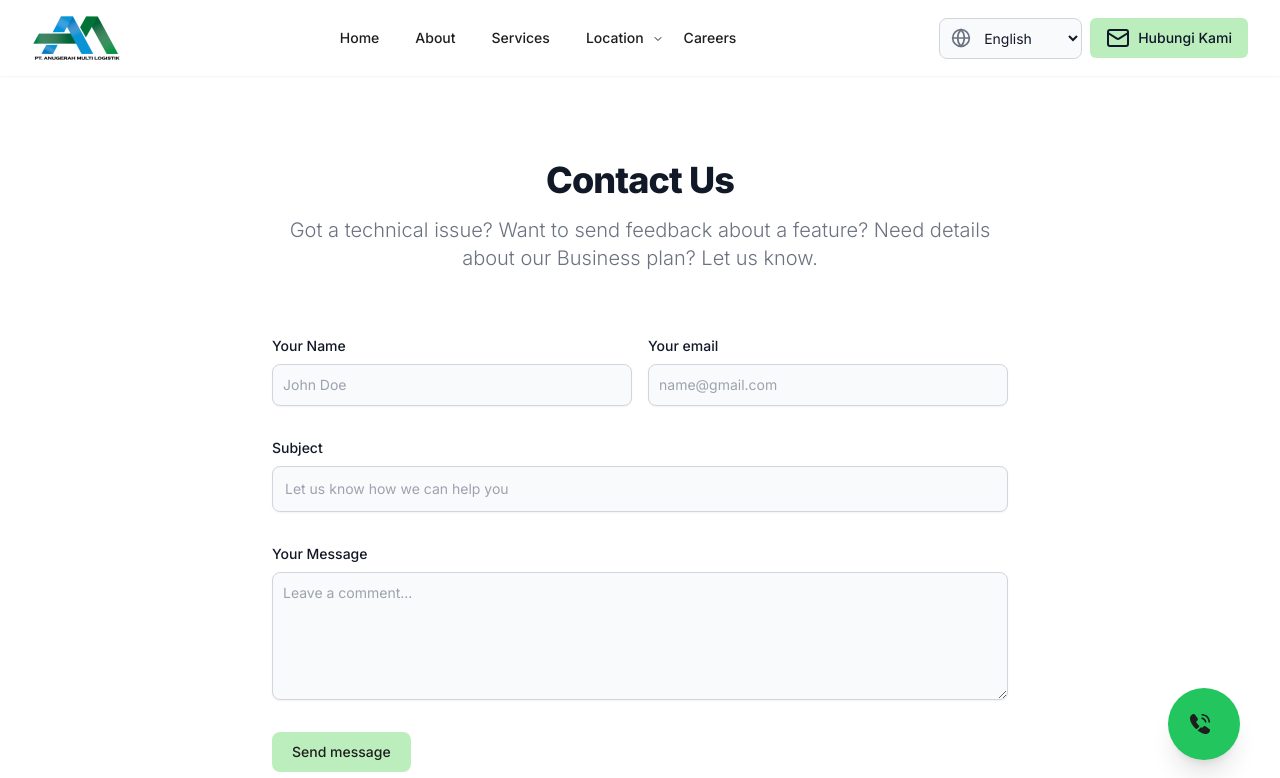
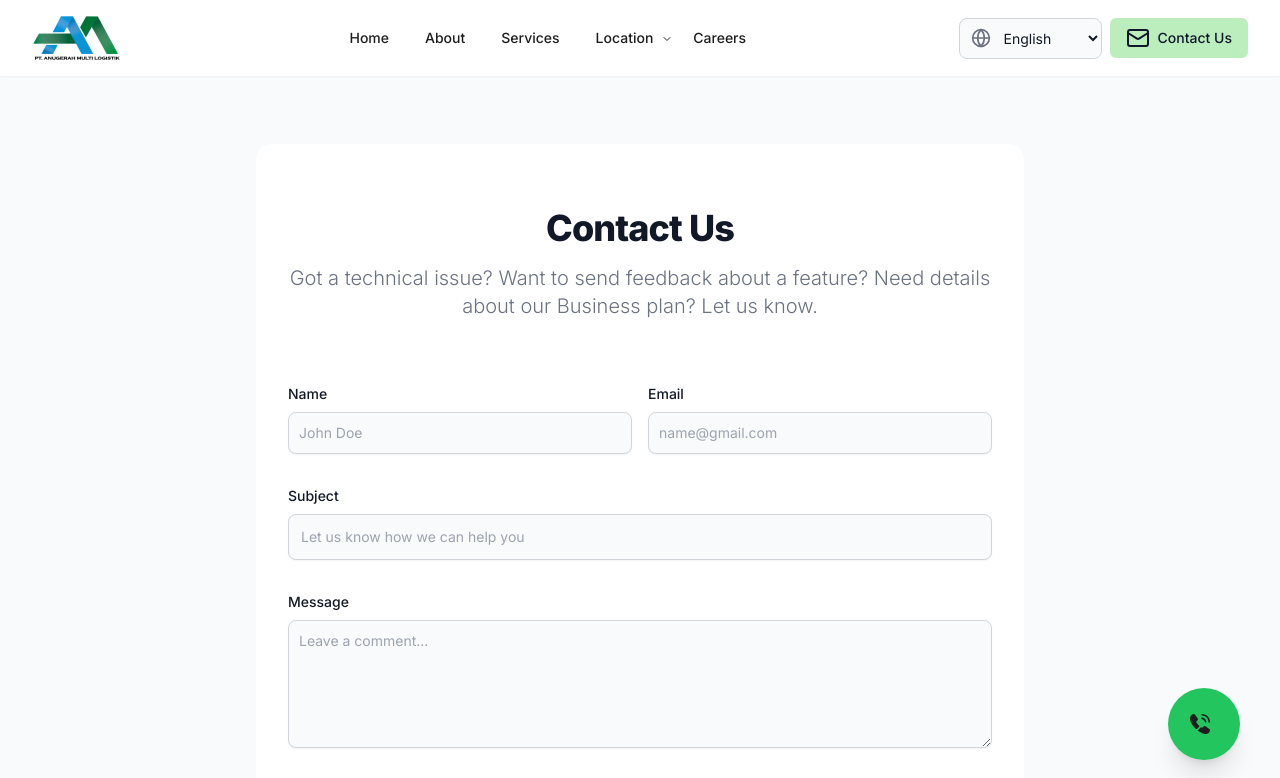
Before and after one commit to Fantocaa/aml-nextjs, a Next.js app: page /en/contact in a window 1280 px wide. Shown: the top 778 px of the page. Built offline with nearby package versions, Linux system fonts and the light colour scheme.

Commit message:
Update 0.5.3

```diff
--- a/app/[locale]/contact/page.tsx
+++ b/app/[locale]/contact/page.tsx
@@ -1,127 +1,35 @@
-"use client";
-import { Button } from "@/components/ui/button";
+import FormEmail from "@/components/services/formemail";
+import { useTranslations } from "next-intl";
+import { getTranslations } from "next-intl/server";
+
+interface Params {
+  params: {
+    locale: string;
+  };
+}
+
+export async function generateMetadata({ params: { locale } }: Params) {
+  const t = await getTranslations({ locale, namespace: "MetadataHome" });
+
+  return {
+    title: t("contact"),
+    description: t("description"),
+  };
+}
 
 export default function Contact() {
-  // const [email, setEmail] = useState("");
-  // const [subject, setSubject] = useState("");
-  // const [message, setMessage] = useState("");
-
-  // const send = async () => {
-  //   "use server";
-  //   await sendMail({
-  //     to: "server.gitlab.fantoca@gmail.com",
-  //     name: "Fantoca",
-  //     subject: "Test Mail",
-  //     body: "<h1>Testing Mail for Website AML</h1>",
-  //   });
-  // };
-
-  async function handleSubmit(event: any) {
-    event.preventDefault();
-    const formData = new FormData(event.target);
-    try {
-      const response = await fetch("/api/emails", {
-        method: "POST",
-        body: formData,
-      });
-
-      if (!response.ok) {
-        console.log("falling over");
-        throw new Error(`response status: ${response.status}`);
-      }
-      const responseData = await response.json();
-      console.log(responseData["message"]);
-
-      alert("Message successfully sent");
-    } catch (err) {
-      console.error(err);
-      alert("Error, please try resubmitting the form");
-    }
-  }
+  const t = useTranslations("Contact");
   return (
-    <main className="flex min-h-screen flex-col items-center justify-center p-24 gap-4">
-      <section className="bg-white dark:bg-gray-900">
-        <div className="py-8 lg:py-16 px-4 mx-auto max-w-screen-md">
+    <main className="flex min-h-screen flex-col items-center justify-center container lg:p-24 gap-4 bg-gray-50 ">
+      <section className="bg-white dark:bg-gray-900 rounded-2xl mt-4 xl:mt-12">
+        <div className="py-8 lg:py-16 px-8 mx-auto xl:max-w-screen-md">
           <h2 className="mb-4 text-4xl tracking-tight font-extrabold text-center text-gray-900 dark:text-white">
-            Contact Us
+            {t("title")}
           </h2>
           <p className="mb-8 lg:mb-16 font-light text-center text-gray-500 dark:text-gray-400 sm:text-xl">
-            Got a technical issue? Want to send feedback about a feature? Need
-            details about our Business plan? Let us know.
+            {t("subtitle")}
           </p>
-          <form className="space-y-8" onSubmit={handleSubmit}>
-            <div className="flex w-full gap-4">
-              <div className="w-full">
-                <label
-                  htmlFor="form-name"
-                  className="block mb-2 text-sm font-medium text-gray-900 dark:text-gray-300"
-                >
-                  Your Name
-                </label>
-                <input
-                  id="form-name"
-                  name="name"
-                  type="name"
-                  className="w-full shadow-sm bg-gray-50 border border-gray-300 text-gray-900 text-sm rounded-lg focus:ring-primary-500 focus:border-primary-500 block p-2.5 dark:bg-gray-700 dark:border-gray-600 dark:placeholder-gray-400 dark:text-white dark:focus:ring-primary-500 dark:focus:border-primary-500 dark:shadow-sm-light"
-                  placeholder="John Doe"
-                  required
-                />
-              </div>
-              <div className="w-full">
-                <label
-                  htmlFor="form-email"
-                  className="block mb-2 text-sm font-medium text-gray-900 dark:text-gray-300"
-                >
-                  Your email
-                </label>
-                <input
-                  id="form-email"
-                  name="email"
-                  type="email"
-                  className="shadow-sm bg-gray-50 border border-gray-300 text-gray-900 text-sm rounded-lg focus:ring-primary-500 focus:border-primary-500 block w-full p-2.5 dark:bg-gray-700 dark:border-gray-600 dark:placeholder-gray-400 dark:text-white dark:focus:ring-primary-500 dark:focus:border-primary-500 dark:shadow-sm-light"
-                  placeholder="name@gmail.com"
-                  required
-                />
-              </div>
-            </div>
-            <div>
-              <label
-                htmlFor="form-subject"
-                className="block mb-2 text-sm font-medium text-gray-900 dark:text-gray-300"
-              >
-                Subject
-              </label>
-              <input
-                id="form-subject"
-                name="subject"
-                type="text"
-                className="block p-3 w-full text-sm text-gray-900 bg-gray-50 rounded-lg border border-gray-300 shadow-sm focus:ring-primary-500 focus:border-primary-500 dark:bg-gray-700 dark:border-gray-600 dark:placeholder-gray-400 dark:text-white dark:focus:ring-primary-500 dark:focus:border-primary-500 dark:shadow-sm-light"
-                placeholder="Let us know how we can help you"
-                required
-              />
-            </div>
-            <div className="sm:col-span-2">
-              <label
-                htmlFor="form-message"
-                className="block mb-2 text-sm font-medium text-gray-900 dark:text-gray-400"
-              >
-                Your Message
-              </label>
-              <textarea
-                id="form-message"
-                name="message"
-                className="block p-2.5 h-32 w-full text-sm text-gray-900 bg-gray-50 rounded-lg shadow-sm border border-gray-300 focus:ring-primary-500 focus:border-primary-500 dark:bg-gray-700 dark:border-gray-600 dark:placeholder-gray-400 dark:text-white dark:focus:ring-primary-500 dark:focus:border-primary-500"
-                placeholder="Leave a comment..."
-              ></textarea>
-            </div>
-            <Button
-              type="submit"
-              // formAction={handleSubmit}
-              className="py-3 px-5 text-sm font-medium text-center text-darkpint rounded-lg bg-greenaml-100 sm:w-fit hover:bg-greenaml-300 focus:ring-4 focus:outline-none focus:ring-greenaml-300 dark:bg-primary-600 dark:hover:bg-primary-700 dark:focus:ring-primary-800"
-            >
-              Send message
-            </Button>
-          </form>
+          <FormEmail />
         </div>
       </section>
     </main>
--- a/components/MainNavbar.tsx
+++ b/components/MainNavbar.tsx
@@ -21,6 +21,7 @@ interface NavLink {
 interface Location {
   location: string;
   career: string;
+  contact: string;
 }
 
 export default function MainNavbar({
--- a/components/header-navbar.tsx
+++ b/components/header-navbar.tsx
@@ -39,6 +39,7 @@ interface ComponentItem {
 interface Location {
   location: string;
   career: string;
+  contact: string;
 }
 
 interface HeaderNavbarProps {
@@ -198,7 +199,7 @@ export default function HeaderNavbar({
                     >
                       <div className="flex gap-2 items-center">
                         <LucideMail />
-                        <h1>Hubungi Kami</h1>
+                        <h1> {location[0].contact}</h1>
                       </div>
                     </Button>
                   </LocaleLink>
--- a/components/navbar.tsx
+++ b/components/navbar.tsx
@@ -18,6 +18,7 @@ interface NavLink {
 interface Location {
   location: string;
   career: string;
+  contact: string;
 }
 
 const Navbar = () => {
@@ -34,6 +35,7 @@ const Navbar = () => {
     {
       location: `${t("location")}`,
       career: `${t("career")}`,
+      contact: `${t("contact")}`,
     },
   ];
 
--- /dev/null
+++ b/components/services/formemail.tsx
@@ -0,0 +1,106 @@
+"use client";
+
+import React from "react";
+import { Button } from "../ui/button";
+
+export default function FormEmail() {
+  async function handleSubmit(event: any) {
+    event.preventDefault();
+    const formData = new FormData(event.target);
+    try {
+      const response = await fetch("/api/emails", {
+        method: "POST",
+        body: formData,
+      });
+
+      if (!response.ok) {
+        console.log("falling over");
+        throw new Error(`response status: ${response.status}`);
+      }
+      const responseData = await response.json();
+      console.log(responseData["message"]);
+
+      alert("Message successfully sent");
+    } catch (err) {
+      console.error(err);
+      alert("Error, please try resubmitting the form");
+    }
+  }
+  return (
+    <>
+      <form className="space-y-8" onSubmit={handleSubmit}>
+        <div className="md:flex w-full gap-4">
+          <div className="w-full pb-8 md:pb-0">
+            <label
+              htmlFor="form-name"
+              className="block mb-2 text-sm font-medium text-gray-900 dark:text-gray-300"
+            >
+              Name
+            </label>
+            <input
+              id="form-name"
+              name="name"
+              type="name"
+              className="w-full shadow-sm bg-gray-50 border border-gray-300 text-gray-900 text-sm rounded-lg focus:ring-primary-500 focus:border-primary-500 block p-2.5 dark:bg-gray-700 dark:border-gray-600 dark:placeholder-gray-400 dark:text-white dark:focus:ring-primary-500 dark:focus:border-primary-500 dark:shadow-sm-light"
+              placeholder="John Doe"
+              required
+            />
+          </div>
+          <div className="w-full">
+            <label
+              htmlFor="form-email"
+              className="block mb-2 text-sm font-medium text-gray-900 dark:text-gray-300"
+            >
+              Email
+            </label>
+            <input
+              id="form-email"
+              name="email"
+              type="email"
+              className="shadow-sm bg-gray-50 border border-gray-300 text-gray-900 text-sm rounded-lg focus:ring-primary-500 focus:border-primary-500 block w-full p-2.5 dark:bg-gray-700 dark:border-gray-600 dark:placeholder-gray-400 dark:text-white dark:focus:ring-primary-500 dark:focus:border-primary-500 dark:shadow-sm-light"
+              placeholder="name@gmail.com"
+              required
+            />
+          </div>
+        </div>
+        <div>
+          <label
+            htmlFor="form-subject"
+            className="block mb-2 text-sm font-medium text-gray-900 dark:text-gray-300"
+          >
+            Subject
+          </label>
+          <input
+            id="form-subject"
+            name="subject"
+            type="text"
+            className="block p-3 w-full text-sm text-gray-900 bg-gray-50 rounded-lg border border-gray-300 shadow-sm focus:ring-primary-500 focus:border-primary-500 dark:bg-gray-700 dark:border-gray-600 dark:placeholder-gray-400 dark:text-white dark:focus:ring-primary-500 dark:focus:border-primary-500 dark:shadow-sm-light"
+            placeholder="Let us know how we can help you"
+            required
+          />
+        </div>
+        <div className="sm:col-span-2">
+          <label
+            htmlFor="form-message"
+            className="block mb-2 text-sm font-medium text-gray-900 dark:text-gray-400"
+          >
+            Message
+          </label>
+          <textarea
+            id="form-message"
+            name="message"
+            className="block p-2.5 h-32 w-full text-sm text-gray-900 bg-gray-50 rounded-lg shadow-sm border border-gray-300 focus:ring-primary-500 focus:border-primary-500 dark:bg-gray-700 dark:border-gray-600 dark:placeholder-gray-400 dark:text-white dark:focus:ring-primary-500 dark:focus:border-primary-500"
+            placeholder="Leave a comment..."
+          ></textarea>
+        </div>
+        <Button
+          type="submit"
+          // formAction={handleSubmit}
+          className="py-3 px-5 text-sm font-medium text-center text-darkpint rounded-lg bg-greenaml-100 sm:w-fit hover:bg-greenaml-300 focus:ring-4 focus:outline-none focus:ring-greenaml-300 dark:bg-primary-600 dark:hover:bg-primary-700 dark:focus:ring-primary-800"
+        >
+          Send message
+        </Button>
+      </form>
+    </>
+  );
+}
--- a/messages/en.json
+++ b/messages/en.json
@@ -5,6 +5,7 @@
     "service": "Services",
     "location": "Location",
     "career": "Careers",
+    "contact": "Contact Us",
     "link": "Other Links",
     "layanan": "Our Services",
     "footer": "Become the best leading, trusted and reliable Export and Import Logistics company by prioritizing customer trust and satisfaction."
@@ -65,7 +66,8 @@
     "domestic-meta": "Domestic Market | Reach To All Corners of The World With Us | PT. ANUGERAH MULTI LOGISTIK",
     "domestic": "Providing our integrated logistics services for the distribution of your local needs. With an extensive network throughout the country, we are ready to provide efficient and practical solutions for managing goods deliveries within the country.",
     "international-meta": "International Market | Reach To All Corners of The World With Us | PT. ANUGERAH MULTI LOGISTIK",
-    "international": "Find reliable global logistics solutions for your cross-border shipping needs. With experience and a strong international network, we are ready to help you manage cross-border goods shipments with efficiency and reliability."
+    "international": "Find reliable global logistics solutions for your cross-border shipping needs. With experience and a strong international network, we are ready to help you manage cross-border goods shipments with efficiency and reliability.",
+    "contact": "Contact | Reach To All Corners of The World With Us | PT. ANUGERAH MULTI LOGISTIK"
   },
   "About": {
     "header-1": "About Us",
@@ -103,5 +105,9 @@
     "content-intermodal-1": "We also provide Air Freight which includes handling sensitive shipments that require fast and precise service, namely via air for both domestic and international areas.",
     "content-intermodal-2": "We can provide Sea Freight with terms ranging from EXW (Ex-Work), FOB (Free On Board), CNF (Cost & Freight), & CIF (Cost Insurance & Freight) which are adjusted to your needs. We provide freight for both domestic and international shipping.",
     "content-intermodal-3": "One of our advantages as a transporter is that we can arrange multimodal delivery of goods (a combination of types of transportation) to send goods to areas that are difficult to reach by transportation in general."
+  },
+  "Contact": {
+    "title": "Contact Us",
+    "subtitle": "Got a technical issue? Want to send feedback about a feature? Need details about our Business plan? Let us know."
   }
 }
--- a/messages/id.json
+++ b/messages/id.json
@@ -5,6 +5,7 @@
     "service": "Layanan",
     "location": "Lokasi",
     "career": "Karier",
+    "contact": "Hubungi Kami",
     "link": "Tautan Lainnya",
     "layanan": "Layanan Kami",
     "footer": "Menjadi perusahaan Logistik Export dan Import terbaik yang terkemuka, terpercaya, dan handal dengan mengutamakan kepercayaan dan kepuasan Customer."
@@ -57,7 +58,8 @@
     "domestic-meta": "Domestic Market | Jangkau Penjuru Dunia Bersama Kami | PT. ANUGERAH MULTI LOGISTIK",
     "domestic": "Jelajahi layanan logistik terpadu kami untuk kebutuhan distribusi lokal Anda. Dengan jaringan yang luas di seluruh negeri, kami siap memberikan solusi efisien dan handal untuk mengelola pengiriman barang di dalam negeri.",
     "international-meta": "International Market | Jangkau Penjuru Dunia Bersama Kami | PT. ANUGERAH MULTI LOGISTIK",
-    "international": "Temukan solusi logistik global yang andal untuk kebutuhan pengiriman lintas negara Anda. Dengan pengalaman dan jaringan internasional yang kuat, kami siap membantu Anda mengelola pengiriman barang lintas batas dengan efisiensi dan kehandalan."
+    "international": "Temukan solusi logistik global yang andal untuk kebutuhan pengiriman lintas negara Anda. Dengan pengalaman dan jaringan internasional yang kuat, kami siap membantu Anda mengelola pengiriman barang lintas batas dengan efisiensi dan kehandalan.",
+    "contact": "Contact | Jangkau Penjuru Dunia Bersama Kami | PT. ANUGERAH MULTI LOGISTIK"
   },
   "MetadataAbout": {
     "title": "Tentang Kami | Jangkau Penjuru Dunia Bersama Kami | PT. ANUGERAH MULTI LOGISTIK",
@@ -67,7 +69,6 @@
     "title": "Layanan | Jangkau Penjuru Dunia Bersama Kami | PT. ANUGERAH MULTI LOGISTIK",
     "description": "Menjadi perusahaan Logistik Export dan Import terbaik yang terkemuka, terpercaya, dan handal dengan mengutamakan kepercayaan dan kepuasan Customer"
   },
-
   "About": {
     "header-1": "Tentang Kami",
     "header-2": "Beranda",
@@ -104,5 +105,9 @@
     "content-intermodal-1": "Kami juga menyediakan Air Freight yang mencakup penanganan barang kiriman yang sensitif dan membutuhkan layanan secara cepat dan tepat yaitu via udara baik untuk wilayah Domestik ataupun Internasional.",
     "content-intermodal-2": "Kami dapat menyediakan Sea Freight dengan term mulai EXW (Ex-Work), FOB (Free On Board), CNF (Cost & Freight), & CIF (Cost Insurance & Freight) yang mana disesuaikan dengan kebutuhan anda. Freight yang kami sediakan baik untuk pengiriman domestik maupun internasional.",
     "content-intermodal-3": "Salah satu keunggulan kami sebagai transporter adalah dapat mengatur pengiriman barang secara multimoda (kombinasi jenis transportasi) untuk pengiriman barang hingga ke daerah yang sulit dijangkau oleh transportasi pada umumnya."
+  },
+  "Contact": {
+    "title": "Hubungi Kami",
+    "subtitle": "Punya masalah teknis? Ingin mengirim masukan tentang suatu fitur? Butuh detail tentang rencana Bisnis kami? Beritahu kami."
   }
 }
```
Also changed, not shown: app/api/emails/route.ts (renamed from app/[locale]/api/emails/route.ts, +9 -8 lines), 1 other file (tests, documents, lock files or other folders).
